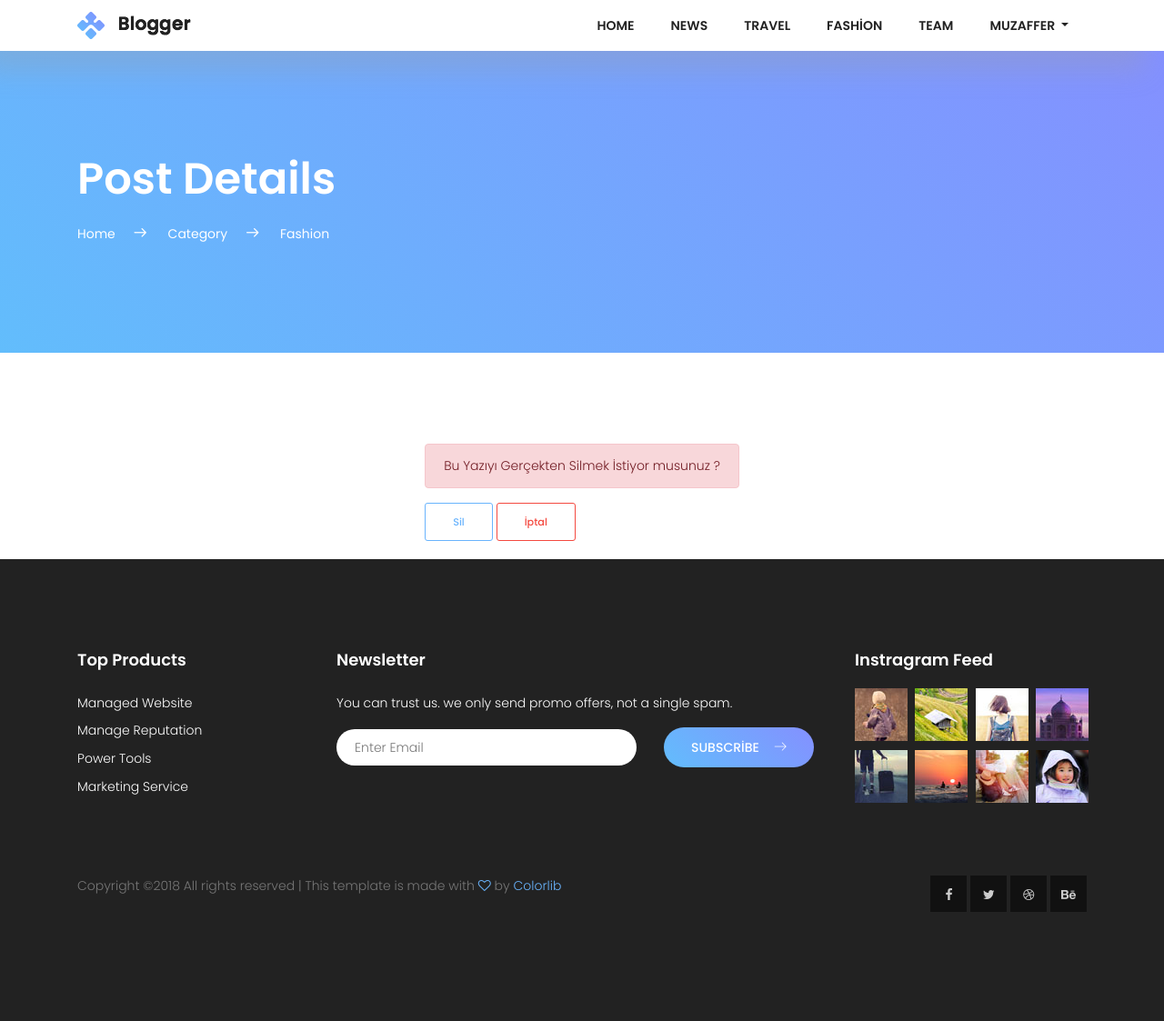
After one commit to muzaffersenkal/DjangoBlog, a Django app: a page that uses posts/templates/posts/delete.html in a window 1280 px wide. The commit adds this page. Shown: the whole page at 91% size. Run offline with Django 3.2, Linux system fonts and the light colour scheme; a user stored in the database is signed in; data comes from the database, SQL or seed files in the repository; both versions use the stored data as it was after the commit; some libraries are stand-ins or nearby versions.

Commit message:
DeleteView

```diff
--- /dev/null
+++ b/posts/templates/posts/delete.html
@@ -0,0 +1,42 @@
+
+{% extends "base.html" %}
+{% load static %}
+{% block content %}
+            <!-- Start top-section Area -->
+            <section class="top-section-area section-gap">
+                <div class="container">
+                    <div class="row justify-content-between align-items-center d-flex">
+                        <div class="col-lg-8 top-left">
+                            <h1 class="text-white mb-20">Post Details</h1>
+                            <ul>
+                                <li><a href="index.html">Home</a><span class="lnr lnr-arrow-right"></span></li>
+                                <li><a href="category.html">Category</a><span class="lnr lnr-arrow-right"></span></li>
+                                <li><a href="single.html">Fashion</a></li>
+                            </ul>
+                        </div>
+                    </div>
+                </div>
+            </section>
+            <!-- End top-section Area -->
+
+
+    <!-- Start post Area -->
+    <div class="post-wrapper pt-100">
+        <!-- Start post Area -->
+        <section class="post-area">
+            <div class="container">
+                <div class="row justify-content-center">
+                    <form action="" method="post" class="mb-20">
+                        {% csrf_token %}
+                        <p class="alert alert-danger">Bu Yazıyı Gerçekten Silmek İstiyor musunuz ?</p>
+                        <button type="submit" class="genric-btn primary-border radius">Sil</button>
+                        <a  class="genric-btn danger-border radius" href="{% url 'single' object.slug %}">İptal</a>
+                    </form>
+                 </div>
+            </div>
+        </section>
+        <!-- End post Area -->
+    </div>
+    <!-- End post Area -->
+
+{% endblock %}
--- a/posts/templates/posts/single.html
+++ b/posts/templates/posts/single.html
@@ -55,6 +55,11 @@
                             </div>
                             <div class="single-post-content">
                              <p>{{ single.content }}</p>
+
+                                {% if single.user == request.user %}
+                                    <a href="{% url 'single' single.slug %}/delete" class="genric-btn default">Sil</a>
+
+                                {% endif %}
                             </div>
                             <div class="bottom-wrapper">
                                 <div class="row">
--- a/posts/urls.py
+++ b/posts/urls.py
@@ -16,12 +16,13 @@ Including another URLconf
 from django.contrib import admin
 from . import views
 from django.urls import path
-from .views import CreatePostView,IndexView,BlogView,PostDetail
+from .views import CreatePostView,IndexView,BlogView,PostDetail,PostDeleteView
 
 
 urlpatterns = [
     path('', IndexView.as_view(), name='index'),
     path('detail/<slug:slug>', views.PostDetail.as_view(),name='single'),
+    path('detail/<slug:slug>/delete', views.PostDeleteView.as_view(),name='delete'),
     path('create/', CreatePostView.as_view(), name="createPost"),
     path('blog/', BlogView.as_view(), name="blog"),
 
--- a/posts/views.py
+++ b/posts/views.py
@@ -1,11 +1,11 @@
 from django.shortcuts import render,get_object_or_404,redirect
-from django.http import HttpResponse
+from django.http import HttpResponse,HttpResponseRedirect
 from .models import Post
 from django.contrib.auth.forms import UserCreationForm
 from .forms import CreatePostForm
 from django.contrib.auth.decorators import login_required
 from django.views import View
-from django.views.generic import TemplateView,RedirectView,ListView,DetailView,CreateView
+from django.views.generic import TemplateView,RedirectView,ListView,DetailView,CreateView,DeleteView
 from django.utils.decorators import method_decorator
 
 
@@ -64,6 +64,28 @@ class CreatePostView(CreateView):
     def form_valid(self, form):
         form.instance.user = self.request.user
         return  super(CreatePostView,self).form_valid(form)
+
+
+@method_decorator(login_required(login_url='/login'),name="dispatch")
+class PostDeleteView(DeleteView):
+    model= Post
+    success_url = '/'
+    template_name = 'posts/delete.html'
+
+    def delete(self,request,*args,**kwargs):
+        self.object = self.get_object()
+        if self.object.user == request.user:
+            self.object.delete()
+            return HttpResponseRedirect(self.success_url)
+        else:
+            return HttpResponseRedirect('/')
+
+    def get(self,request,*args,**kwargs):
+        self.object = self.get_object()
+        if self.object.user != request.user:
+            return HttpResponseRedirect('/')
+        return super(PostDeleteView,self).get(request,*args,*kwargs)
+
 
 
 
```
Also changed, not shown: db.sqlite3.
